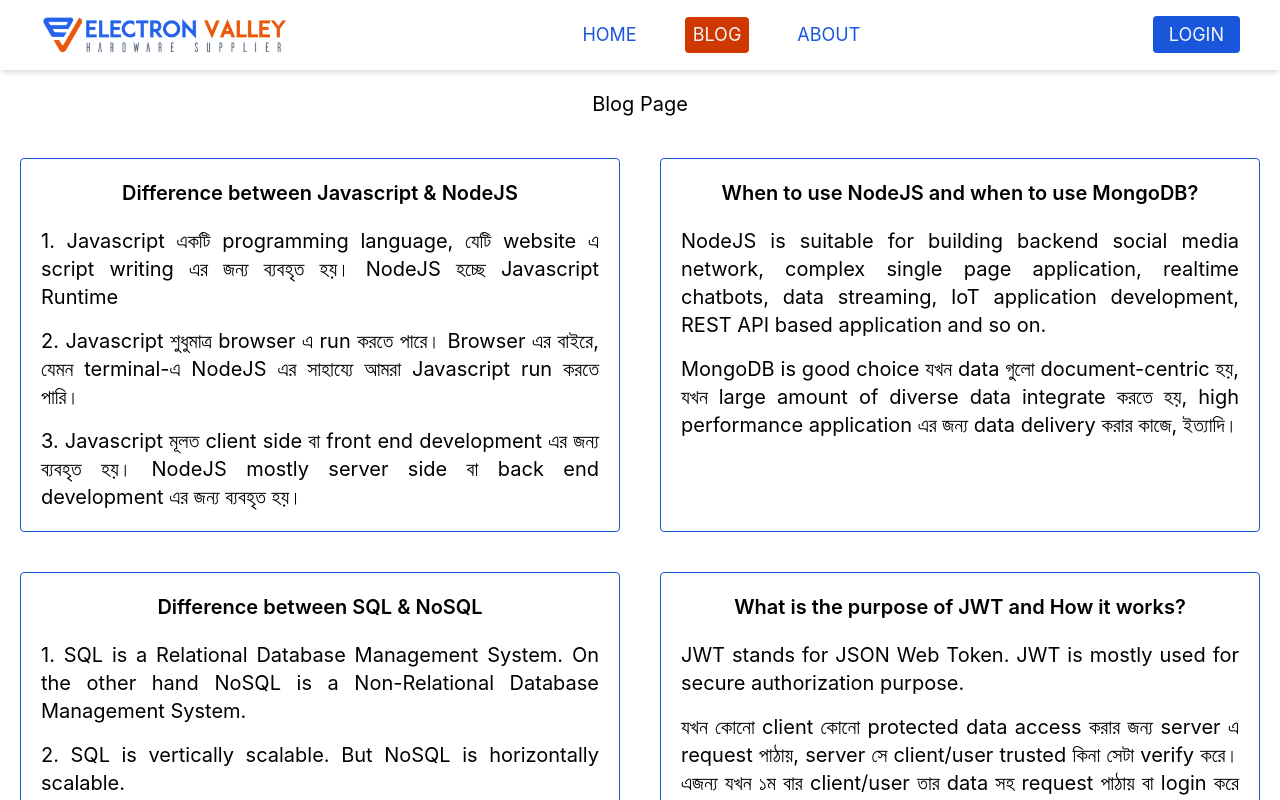
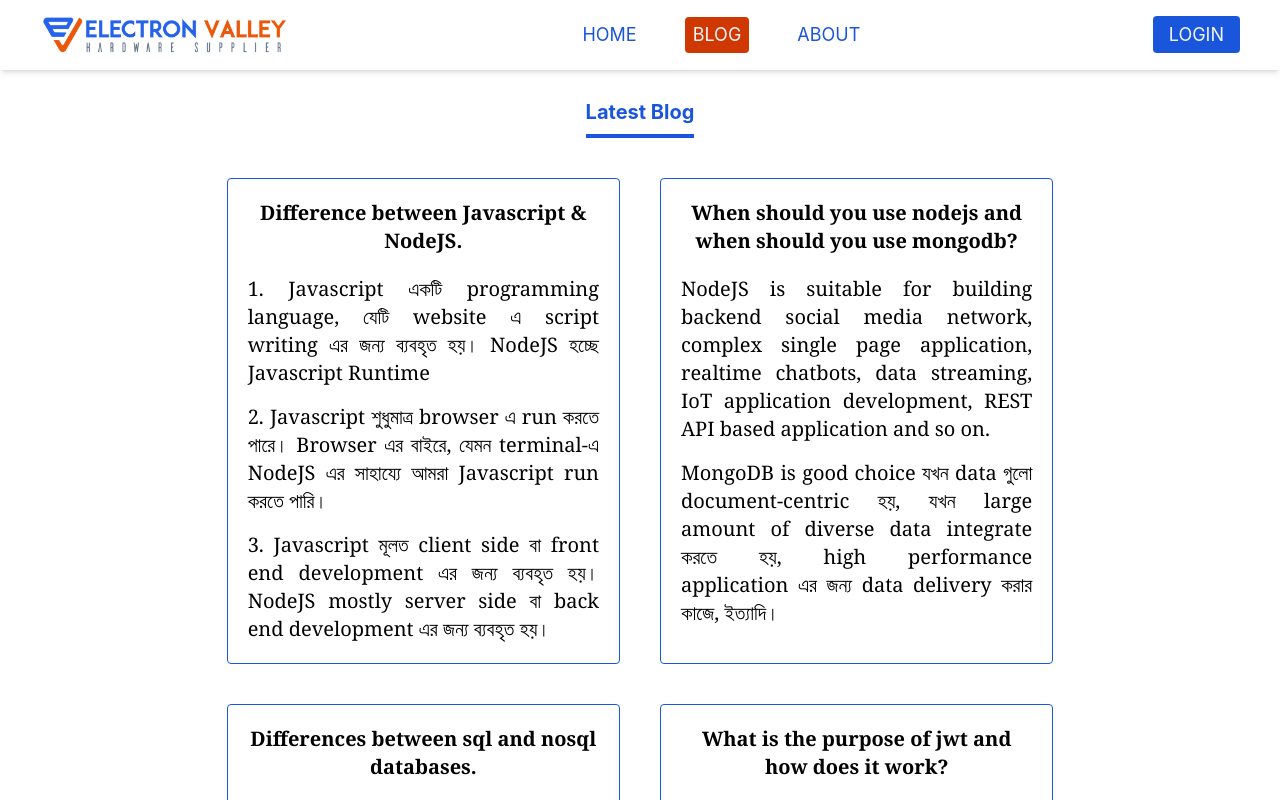
Before and after one commit to shareefrahat/electron-valley-client, a React (Create React App) app: page /blog in a window 1280 px wide. Shown: the top 800 px of the page. Built offline with nearby package versions, Linux system fonts and the light colour scheme; no server answers; the HTML template or start-up script is replaced by a standard one.

Commit message:
blog page card updated

```diff
--- a/src/components/BlogContent/Blog1.js
+++ b/src/components/BlogContent/Blog1.js
@@ -6,7 +6,7 @@ const Blog1 = () => {
       <div className="text-justify border border-blue-700 rounded p-5 lg:text-xl">
         <div>
           <h4 className="font-semibold text-center mb-5">
-            Difference between Javascript & NodeJS
+            Difference between Javascript & NodeJS.
           </h4>
         </div>
         <div className="flex flex-col gap-4">
--- a/src/components/BlogContent/Blog2.js
+++ b/src/components/BlogContent/Blog2.js
@@ -6,7 +6,7 @@ const Blog2 = () => {
       <div className="text-justify border border-blue-700 rounded p-5 lg:text-xl">
         <div>
           <h4 className="font-semibold text-center mb-5">
-            When to use NodeJS and when to use MongoDB?
+            When should you use nodejs and when should you use mongodb?
           </h4>
         </div>
         <div className="flex flex-col gap-4">
--- a/src/components/BlogContent/Blog3.js
+++ b/src/components/BlogContent/Blog3.js
@@ -6,7 +6,7 @@ const Blog3 = () => {
       <div className="text-justify border border-blue-700 rounded p-5 lg:text-xl">
         <div>
           <h4 className="font-semibold text-center mb-5">
-            Difference between SQL & NoSQL
+            Differences between sql and nosql databases.
           </h4>
         </div>
         <div className="flex flex-col gap-4">
--- a/src/components/BlogContent/Blog4.js
+++ b/src/components/BlogContent/Blog4.js
@@ -6,7 +6,7 @@ const Blog4 = () => {
       <div className="text-justify border border-blue-700 rounded p-5 lg:text-xl">
         <div>
           <h4 className="font-semibold text-center mb-5">
-            What is the purpose of JWT and How it works?
+            What is the purpose of jwt and how does it work?
           </h4>
         </div>
         <div className="flex flex-col gap-4">
--- a/src/pages/Blog/Blog.js
+++ b/src/pages/Blog/Blog.js
@@ -7,15 +7,21 @@ import Blog4 from "../../components/BlogContent/Blog4";
 const Blog = () => {
   return (
     <>
-      <p className="text-xl my-5">Blog Page</p>
+      <section className="my-5">
+        <h3 className="text-lg lg:text-xl text-blue-700 font-bold border-b-4 border-b-blue-700 w-fit mx-auto py-2">
+          Latest Blog
+        </h3>
+      </section>
+      <section>
         <div className="my-10 mx-5">
-        <div className="grid grid-cols-1 lg:grid-cols-2 gap-10 justify-center">
+          <div className="grid grid-cols-1 lg:grid-cols-2 gap-10 justify-center  lg:w-2/3 mx-auto font-serif">
             <Blog1></Blog1>
             <Blog2></Blog2>
             <Blog3></Blog3>
             <Blog4></Blog4>
           </div>
         </div>
+      </section>
     </>
   );
 };
```
Lines whose indentation alone changed are shown as unchanged.
